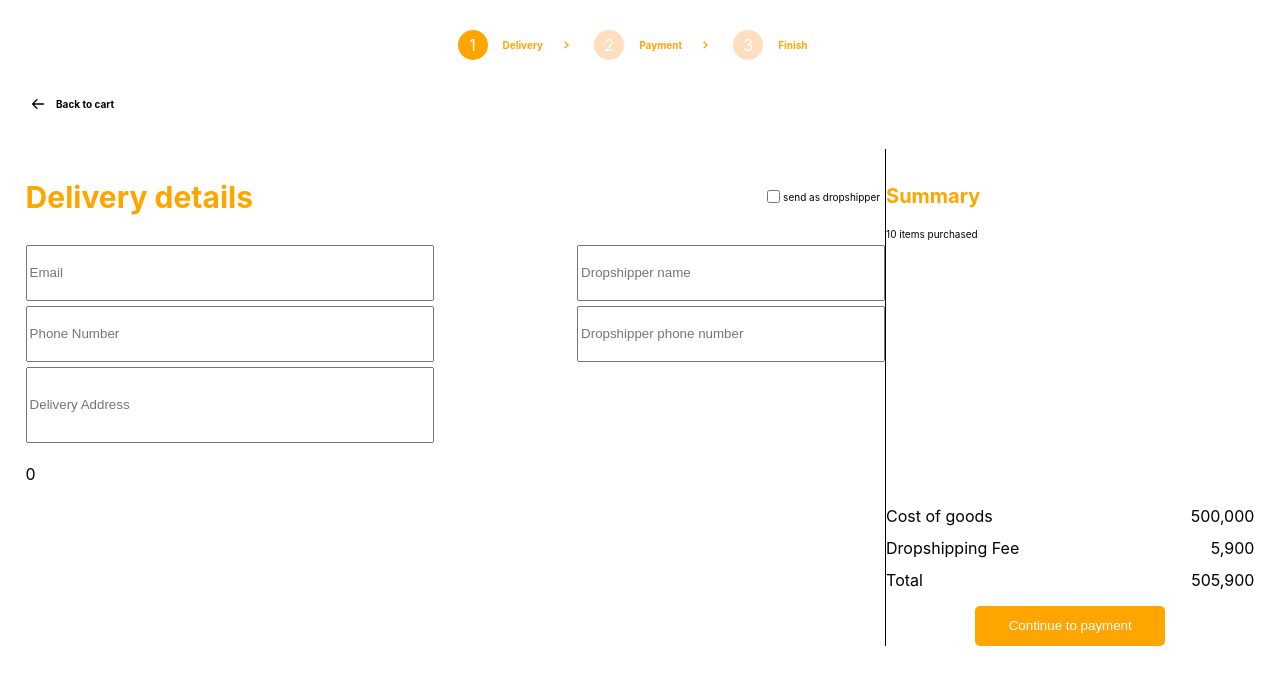
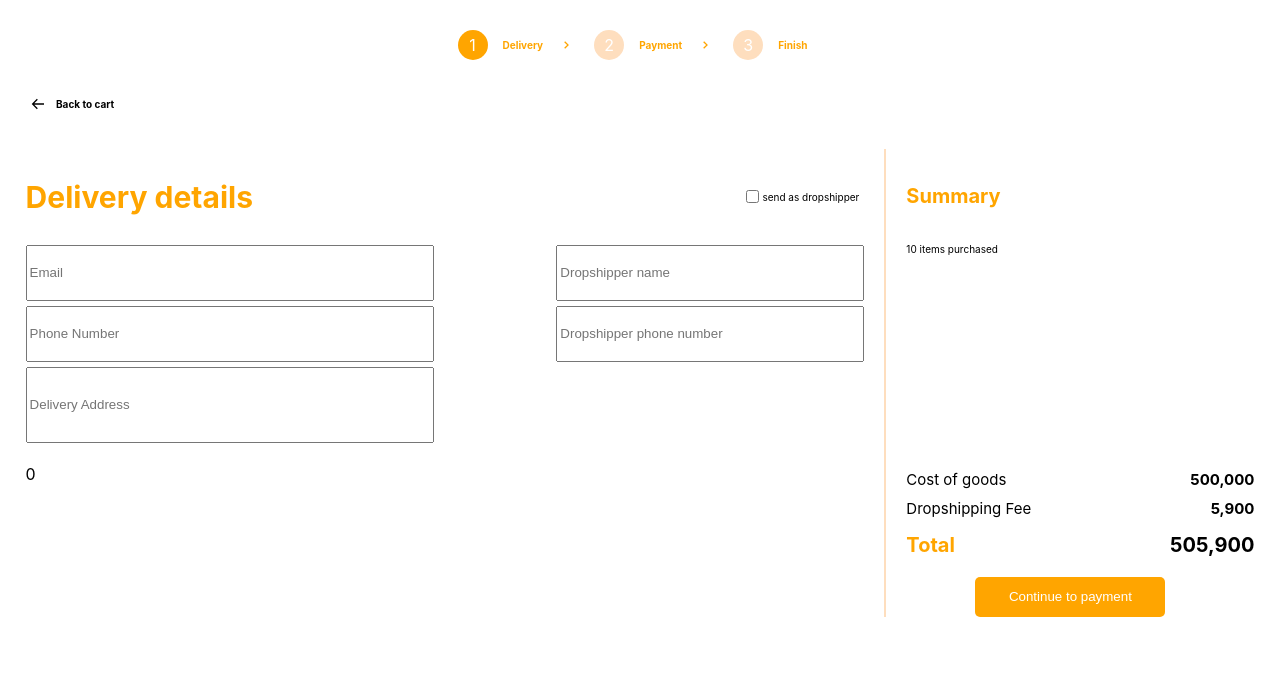
Before and after one commit to AkbarZul/Jakmall-test, a React (Create React App) app: page / in a window 1280 px wide. Shown: the top 684 px of the page. Built offline with nearby package versions, Linux system fonts and the light colour scheme.

Commit message:
Delivery css

```diff
--- /dev/null
+++ b/src/components/BreadcrumbPayment/index.js
@@ -0,0 +1,47 @@
+import React from "react";
+import styled from "styled-components";
+import { BiChevronRight } from "react-icons/bi";
+
+const BreadcrumbPayment = () => {
+  const Wrapper = styled.section`
+    display: flex;
+    justify-content: center;
+    align-items: center;
+    margin: 30px;
+  `;
+  const Circle = styled.circle`
+    width: 30px;
+    height: 30px;
+    border-radius: 50%;
+    color: white;
+    background: orange;
+    display: flex;
+    align-items: center;
+    justify-content: center;
+  `;
+  const Title = styled.h1`
+    font-size: 10px;
+    color: orange;
+    margin: 0 15px 0 15px;
+  `;
+  const SecondCircle = styled(Circle)`
+    background: #fedebe;
+    margin-left: 20px;
+  `;
+  return (
+    <>
+      <Wrapper>
+        <Circle>1</Circle>
+        <Title>Delivery</Title>
+        <BiChevronRight color="orange" />
+        <Circle>2</Circle>
+        <Title>Payment</Title>
+        <BiChevronRight color="orange" />
+        <SecondCircle>3</SecondCircle>
+        <Title>Finish</Title>
+      </Wrapper>
+    </>
+  );
+};
+
+export default BreadcrumbPayment;
--- a/src/components/index.js
+++ b/src/components/index.js
@@ -1,8 +1,10 @@
 import Breadcrumb from './Breadcrumb';
+import BreadcrumbPayment from './BreadcrumbPayment';
 import Back from './Back';
 
 
 export {
     Breadcrumb,
+    BreadcrumbPayment,
     Back,
 }
--- a/src/pages/Delivery/delivery.css
+++ b/src/pages/Delivery/delivery.css
@@ -6,7 +6,7 @@
 
 .delivery__left {
     width: 70%;
-    border-right: 1px solid black;
+    border-right: 2px solid #fedebe;
 }
 
 .delivery__left-up {
@@ -25,10 +25,23 @@
     display: flex;
     align-items: center;
     padding: 5px;
+    margin-right: 20px;
+}
+
+.delivery__left-container-inputdown{
+    display: flex;
+    flex-direction: column;
+    margin-right: 20px;
 }
 
 .delivery__left-text-container {
    font-size: 10px;
+}
+
+.delivery__left-container-down {
+    display: flex;
+    flex-direction: row;
+    justify-content: space-between;
 }
 
 .delivery__left-down {
@@ -52,10 +65,50 @@
     font-size: 20px;
     font-weight: bold;
     color: orange;
-    margin-top: 35px;
+    margin: 35px 20px;
 }
 
 .delivery__right-subtext-up {
     font-size: 10px;
+    margin-left: 20px;
     /* margin-top: 3px; */
 }
+
+.delivery__right-container-cost {
+    display: flex;
+    flex-direction: row;
+    justify-content: space-between;
+    margin-top: 200px;
+}
+
+.delivery__right-text-cost {
+    font-size: 15px;
+    margin-left: 20px;
+}
+.delivery__right-text-total {
+    font-size: 20px;
+    font-weight: bold;
+    margin-left: 20px;
+}
+
+.delivery__right-container-fee{
+    display: flex;
+    flex-direction: row;
+    justify-content: space-between;
+    margin-top: -20px;
+}
+
+.delivery__right-container-button {
+    display: flex;
+    justify-content: center;
+}
+
+.delivery__right-button {
+    width: 190px;
+    height: 40px;
+    background: orange;
+    color: white;
+    border-radius: 5px;
+    border: none;
+    cursor: pointer;
+}
--- a/src/pages/Delivery/index.js
+++ b/src/pages/Delivery/index.js
@@ -4,11 +4,12 @@ import { BiArrowBack } from "react-icons/bi";
 import { useForm } from "react-hook-form";
 
 import "./delivery.css";
+import { Link } from "react-router-dom";
 
 const Delivery = () => {
   const [checkbox, setCheckbox] = useState(false);
-  const [address, setAddress] = useState('')
-  console.log('ini check', checkbox)
+  const [address, setAddress] = useState("");
+  console.log("ini check", checkbox);
   return (
     <>
       <Breadcrumb />
@@ -16,7 +17,7 @@ const Delivery = () => {
       <div className="delivery">
         <div className="delivery__left">
           <div className="delivery__left-up">
-            <p className='delivery__left-text-up'>Delivery details</p>
+            <p className="delivery__left-text-up">Delivery details</p>
             <div className="delivery__left-container">
               <input
                 type="checkbox"
@@ -24,41 +25,80 @@ const Delivery = () => {
                   setCheckbox(!checkbox);
                 }}
               />
-              <p className='delivery__left-text-container'>send as dropshipper</p>
+              <p className="delivery__left-text-container">
+                send as dropshipper
+              </p>
             </div>
           </div>
-         <div style={{display: 'flex', flexDirection: 'row', justifyContent: 'space-between'}}>
-          <div className='delivery__left-down'>
-          <input placeholder='Email' className='delivery__left-input-down' />
-          <input placeholder='Phone Number' className='delivery__left-input-down'/>
-          <input placeholder='Delivery Address' className='delivery__left-input-down' style={{height: '70px'}} onChange={(e) => setAddress(e.target.value)} />
+          <div className="delivery__left-container-down">
+            <div className="delivery__left-down">
+              <input
+                placeholder="Email"
+                className="delivery__left-input-down"
+              />
+              <input
+                placeholder="Phone Number"
+                className="delivery__left-input-down"
+              />
+              <input
+                placeholder="Delivery Address"
+                className="delivery__left-input-down"
+                style={{ height: "70px" }}
+                onChange={(e) => setAddress(e.target.value)}
+              />
               <p>{address.length}</p>
               <p>{address}</p>
             </div>
-          <div style={{display: 'flex', flexDirection: 'column'}}>
-            <input placeholder='Dropshipper name' className='delivery__left-input-down' style={{width: '300px'}} />
-            <input placeholder='Dropshipper phone number' className='delivery__left-input-down' style={{width: '300px'}} />
+            <div className="delivery__left-container-inputdown">
+              <input
+                placeholder="Dropshipper name"
+                className="delivery__left-input-down"
+                style={{ width: "300px" }}
+              />
+              <input
+                placeholder="Dropshipper phone number"
+                className="delivery__left-input-down"
+                style={{ width: "300px" }}
+              />
             </div>
           </div>
-
         </div>
         <div className="delivery__right">
-        <p className='delivery__right-text-up'>Summary</p>
-        <p className='delivery__right-subtext-up'>10 items purchased</p>
-        <div style={{display: 'flex', flexDirection: 'row', justifyContent: 'space-between', marginTop: '250px'}}>
-          <p>Cost of goods</p>
-          <p>500,000</p>
+          <p className="delivery__right-text-up">Summary</p>
+          <p className="delivery__right-subtext-up">10 items purchased</p>
+          <div className="delivery__right-container-cost">
+            <p className="delivery__right-text-cost">Cost of goods</p>
+            <p
+              className="delivery__right-text-cost"
+              style={{ fontWeight: "bold" }}
+            >
+              500,000
+            </p>
           </div>
-        <div style={{display: 'flex', flexDirection: 'row', justifyContent: 'space-between', marginTop: '-20px'}}>
-          <p>Dropshipping Fee</p>
-          <p>5,900</p>
+          <div className="delivery__right-container-fee">
+            <p className="delivery__right-text-cost">Dropshipping Fee</p>
+            <p
+              className="delivery__right-text-cost"
+              style={{ fontWeight: "bold" }}
+            >
+              5,900
+            </p>
           </div>
-        <div style={{display: 'flex', flexDirection: 'row', justifyContent: 'space-between', marginTop: '-20px'}}>
-          <p>Total</p>
-          <p>505,900</p>
+          <div className="delivery__right-container-fee">
+            <p
+              className="delivery__right-text-total"
+              style={{ color: "orange" }}
+            >
+              Total
+            </p>
+            <p className="delivery__right-text-total">505,900</p>
           </div>
-        <div style={{display: 'flex', justifyContent: 'center'}}>
-        <button style={{width: '190px', height: '40px', background: 'orange', color: 'white', borderRadius: '5px', border: 'none'}}>Continue to payment</button>
+          <div className="delivery__right-container-button">
+            <Link to="/payment">
+              <button className="delivery__right-button">
+                Continue to payment
+              </button>
+            </Link>
           </div>
         </div>
       </div>
--- /dev/null
+++ b/src/pages/Payment/index.js
@@ -0,0 +1,12 @@
+import React from "react";
+import { BreadcrumbPayment, Back } from "../../components";
+
+const Payment = () => {
+  return (
+    <>
+      <BreadcrumbPayment />
+    </>
+  );
+};
+
+export default Payment;
--- a/src/pages/Router.js
+++ b/src/pages/Router.js
@@ -2,11 +2,13 @@ import React from 'react'
 import { BrowserRouter, Route } from 'react-router-dom';
 
 import Delivery from './Delivery';
+import Payment from './Payment';
 
 const Router = () => {
     return (
         <BrowserRouter>
             <Route path="/" exact component={Delivery} />
+            <Route path="/payment" component={Payment} />
         </BrowserRouter>
     )
 }
```
Lines whose indentation alone changed are shown as unchanged.
